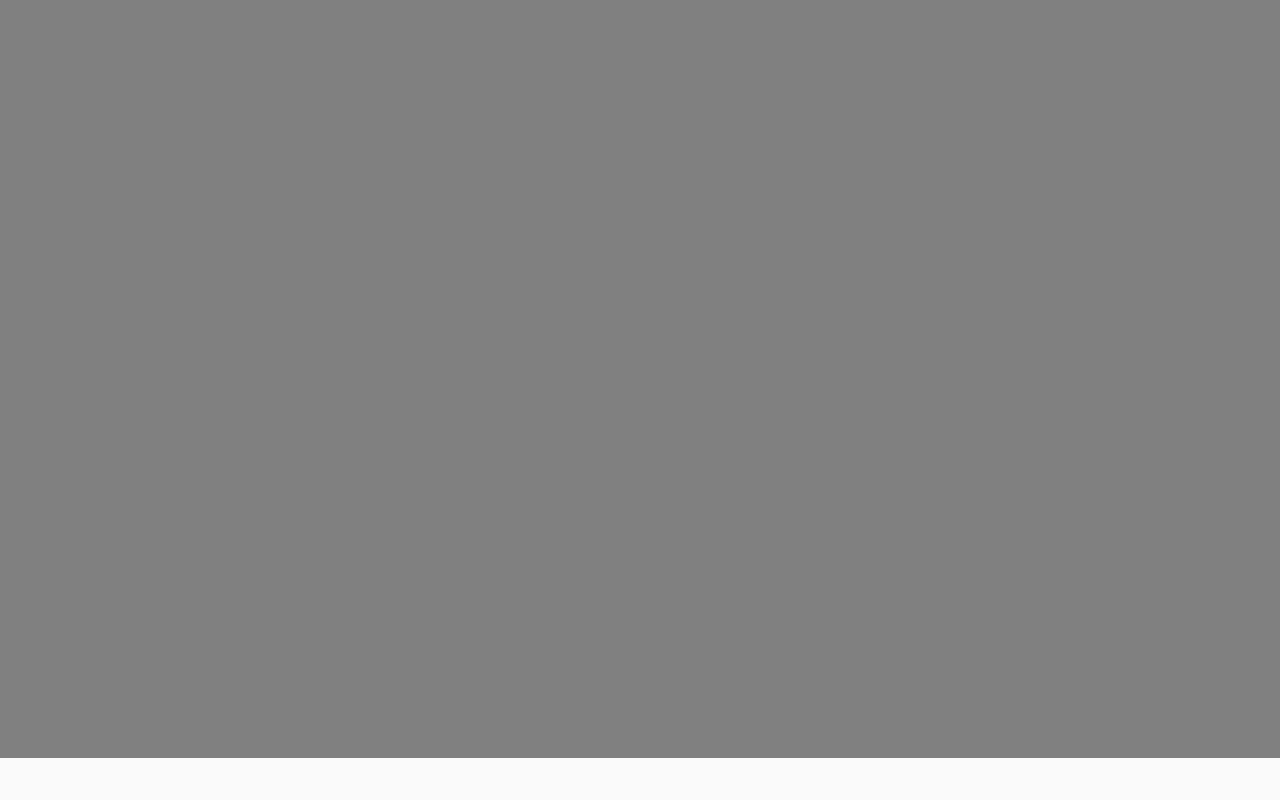
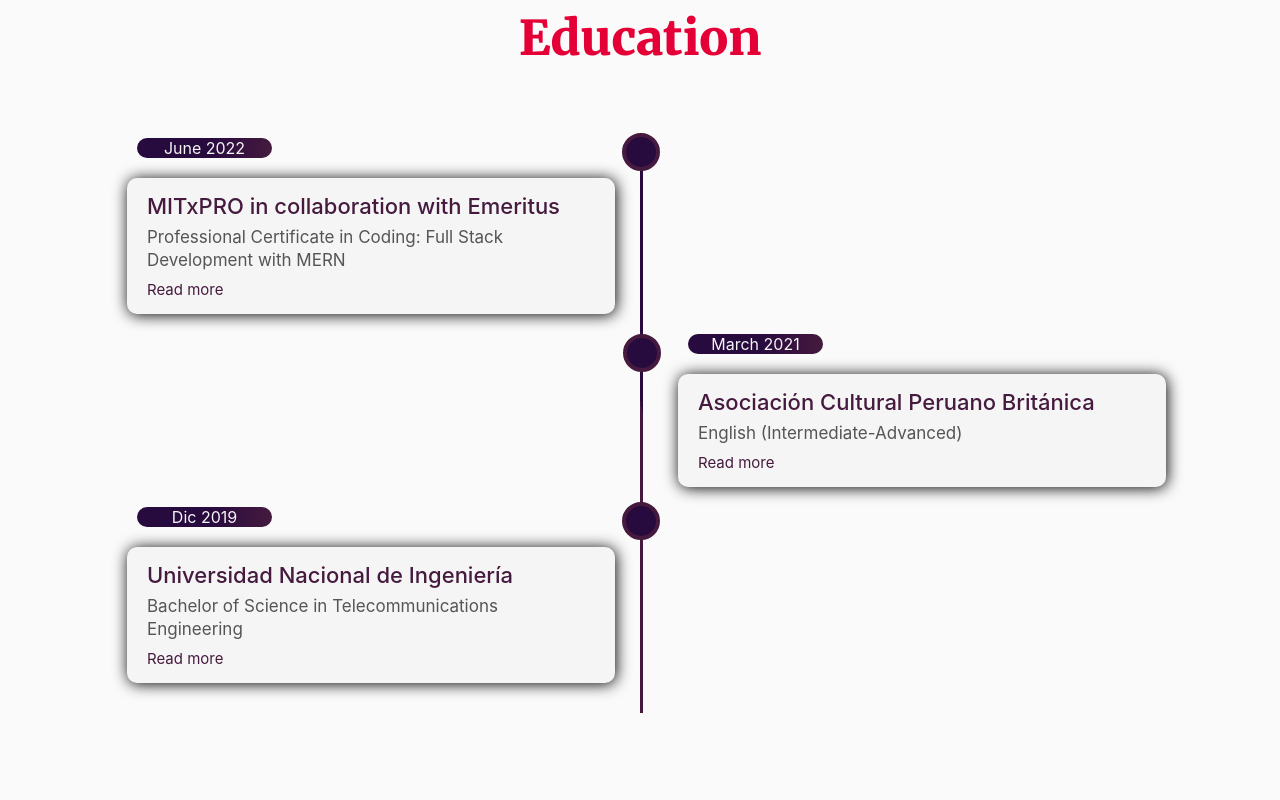
Before and after one commit to melanierolo/Portfolio-react, a React (Create React App) app: page / in a window 1280 px wide. Shown: the part 4140-4940 px from the top of the page. Built offline with nearby package versions, Linux system fonts and the light colour scheme.

Commit message:
feature_education:added timeline

```diff
--- a/src/components/Education/index.jsx
+++ b/src/components/Education/index.jsx
@@ -1,10 +1,50 @@
 import React from "react";
 import "./style.css";
+import Title from "../Title";
 
 export default function Education() {
   return (
     <section className="education" id="education">
-      Education
+      <section className="timeline">
+        <Title>Education</Title>
+        <div className="timeline__container">
+          <ul>
+            <li>
+              <h3 className="timeline__subtitle">
+                MITxPRO in collaboration with Emeritus
+              </h3>
+              <p>
+                Professional Certificate in Coding: Full Stack Development with
+                MERN
+              </p>
+              <a href="https://certificates.emeritus.org/d4871956-1e5a-4975-b226-5b28c3945ab5#gs.4rzi69">
+                Read more
+              </a>
+              <span className="timeline__date">June 2022</span>
+            </li>
+            <li>
+              <h3 className="timeline__subtitle">
+                Asociación Cultural Peruano Británica
+              </h3>
+              <p>English (Intermediate-Advanced)</p>
+              <a href="https://www.britanico.edu.pe/nosotros/">Read more</a>
+              <span className="timeline__date">March 2021</span>
+            </li>
+            <li>
+              <h3 className="timeline__subtitle">
+                Universidad Nacional de Ingeniería
+              </h3>
+              <p>Bachelor of Science in Telecommunications Engineering</p>
+              <a href="https://www.youtube.com/watch?v=mX6_eU4RbtU">
+                Read more
+              </a>
+              <span className="timeline__circle">
+                <span className="timeline__date">Dic 2019</span>
+              </span>
+            </li>
+          </ul>
+        </div>
+      </section>
     </section>
   );
 }
--- a/src/components/Education/style.css
+++ b/src/components/Education/style.css
@@ -1,6 +1,148 @@
 .education {
-  min-height: 100vh;
   scroll-margin-top: 80px;
-  text-align: center;
-  background-color: gray;
 }
+.timeline {
+  width: 100%;
+  height: auto;
+  font-size: 1rem;
+  display: grid;
+  place-items: center;
+  margin-bottom: 20px;
+}
+
+.timeline .timeline__tittle {
+  font-size: 2.5rem;
+  font-weight: 700 !important;
+  font-weight: bold;
+  color: #212529;
+  position: relative;
+}
+
+/*Container*/
+.timeline__container {
+  width: 70%;
+  height: auto;
+  position: relative;
+  margin: 30px 0 30px 0;
+}
+/* timeline - line*/
+.timeline__container::before {
+  content: "";
+  position: absolute;
+  height: 100%;
+  width: 3px;
+  left: 50%;
+  background-image: linear-gradient(260deg, #270a3e 46%, #451a3e 10%);
+  transform: translateY(0px);
+}
+.timeline__container ul {
+  list-style: none;
+}
+
+.timeline__container ul li {
+  width: 50%;
+  height: auto;
+  padding: 15px 20px;
+  background-color: whitesmoke;
+  box-shadow: 1px 1px 15px#000;
+  border-radius: 10px;
+  margin: 30px 0 30px 0;
+}
+
+.timeline__container ul li:nth-child(odd) {
+  float: left;
+  clear: right;
+  transform: translateX(-65px);
+}
+
+.timeline__container ul li:nth-child(even) {
+  float: right;
+  clear: left;
+  transform: translateX(78px);
+}
+
+.timeline__container ul li .timeline__subtitle {
+  font-size: 22px;
+  font-weight: 500;
+  color: #451a3e;
+}
+ul li p {
+  font-size: 17px;
+  color: #555;
+  margin: 7px 0;
+  line-height: 23px;
+}
+
+.timeline__container ul li a {
+  font-size: 15px;
+  color: #451a3e;
+  text-decoration: none;
+}
+
+ul li .timeline__date {
+  position: absolute;
+  top: -40px;
+  left: 10px;
+  width: 135px;
+  border-radius: 15px;
+  color: whitesmoke;
+  background-image: -webkit-linear-gradient(270deg, #451a3e 0%, #270a3e 46%);
+  background-image: -moz-linear-gradient(270deg, #451a3e 0%, #270a3e 46%);
+  background-image: -o-linear-gradient(270deg, #451a3e 0%, #270a3e 46%);
+  background-image: linear-gradient(270deg, #451a3e 0%, #270a3e 46%);
+  display: grid;
+  place-items: center;
+}
+
+/*timeline - circle*/
+.timeline__container ul li:nth-child(odd)::before {
+  content: "";
+  position: absolute;
+  width: 30px;
+  height: 30px;
+  background-color: #270a3e;
+  border: 4px solid #451a3e;
+  border-radius: 50%;
+  transform: translateX(-50px);
+  top: -45px;
+  right: -95px;
+}
+
+.timeline__container ul li:nth-child(even)::before {
+  content: "";
+  position: absolute;
+  width: 30px;
+  height: 30px;
+  background-color: #270a3e;
+  border: 4px solid #451a3e;
+  border-radius: 50%;
+  transform: translateX(-50px);
+  top: -40px;
+  left: -5px;
+}
+
+/* responsive */
+@media (max-width: 767px) {
+  /*container*/
+  .timeline__container ul li:nth-child(odd) {
+    width: 80%;
+    transform: translateX(-15px);
+  }
+  .timeline__container ul li:nth-child(even) {
+    width: 80%;
+    transform: translateX(-20px);
+  }
+  /*line */
+  .timeline__container::before {
+    left: -30px;
+  }
+
+  /*timeline - circle*/
+  .timeline__container ul li:nth-child(odd)::before {
+    right: auto;
+  }
+
+  .timeline__container ul li:nth-child(even)::before {
+    transform: translateX(-35px);
+  }
+}
```
